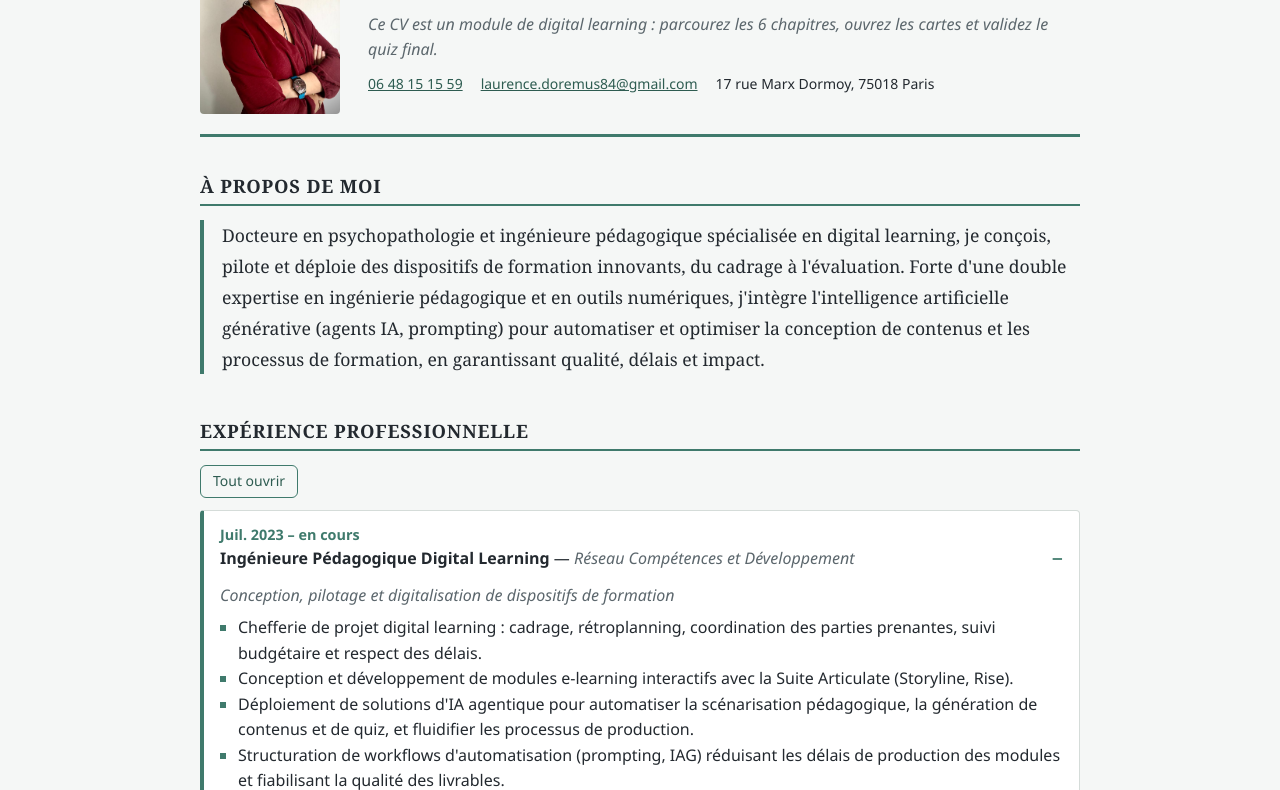
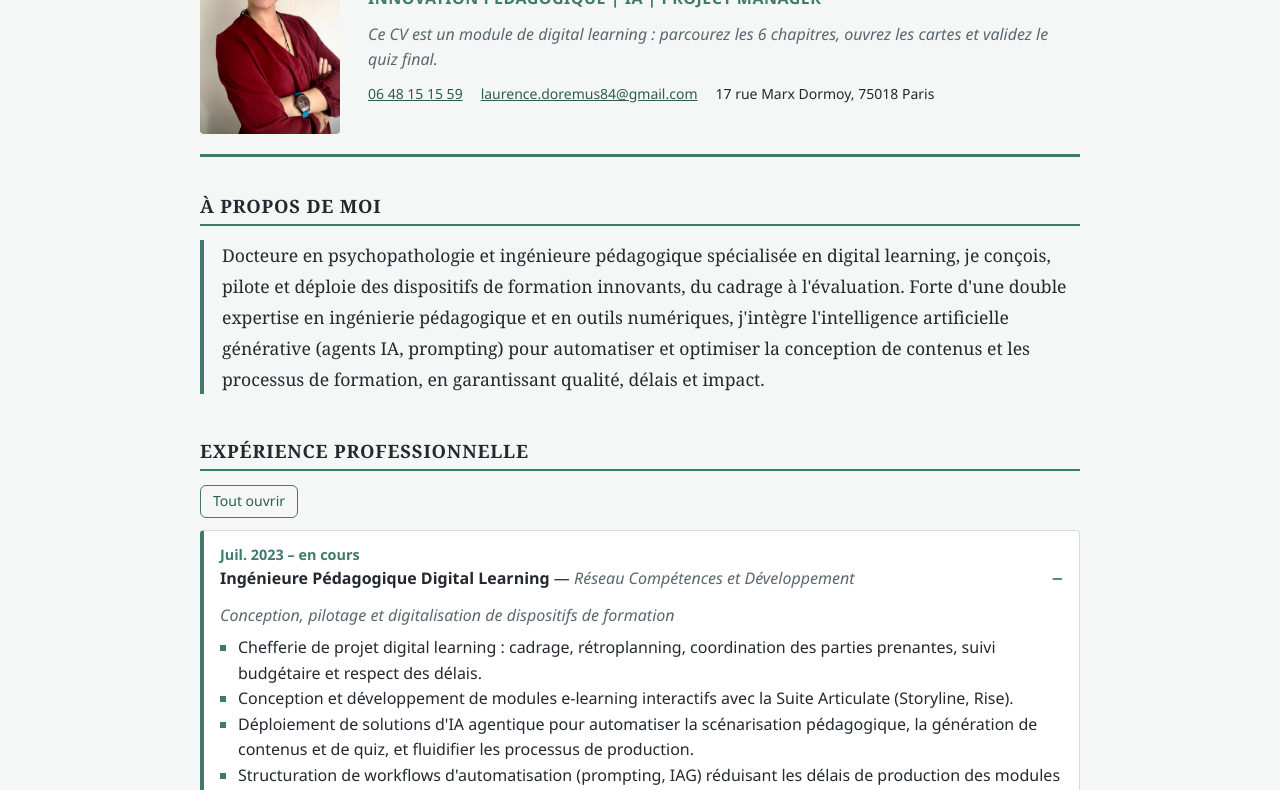
Before and after one commit to LaurenceDore/CV_bilingue, a plain HTML site: page index.html in a window 1280 px wide. Shown: the part 192-982 px from the top of the page. Drawn offline with Linux system fonts and the light colour scheme.

Commit message:
Increase hero image height from 200px to 220px

```diff
--- a/style.css
+++ b/style.css
@@ -17,7 +17,7 @@ a{color:var(--green-d)}
 #bar{display:block;height:100%;width:0;background:#8fd1bd;transition:width .4s}
 main{max-width:920px;margin:0 auto;padding:24px 20px 80px}
 .hero{display:flex;gap:28px;align-items:center;padding:28px 0 20px;border-bottom:3px solid var(--green)}
-.hero img{width:140px;height:200px;object-fit:cover;border-radius:4px;flex:none}
+.hero img{width:140px;height:220px;object-fit:cover;border-radius:4px;flex:none}
 h1{font:700 2.1rem/1.1 var(--serif);margin:0;letter-spacing:.5px}
 .job{color:var(--green);font-weight:700;letter-spacing:.5px;margin:6px 0 10px}
 .lead-in{margin:0 0 10px;color:var(--mut);font-style:italic}
```
